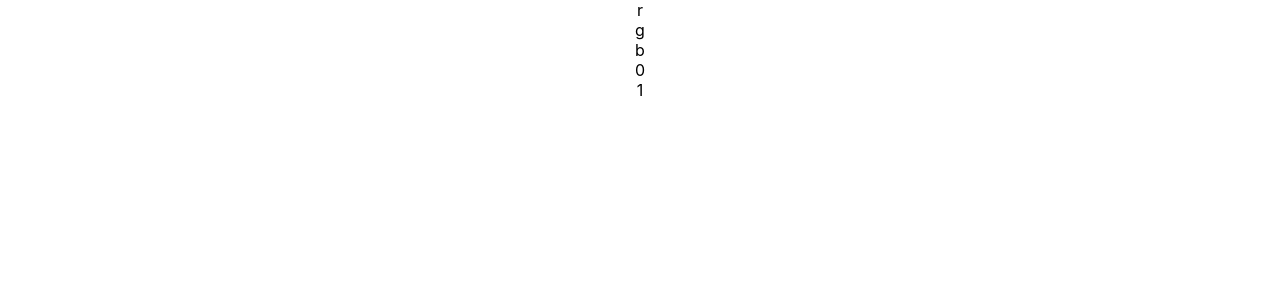
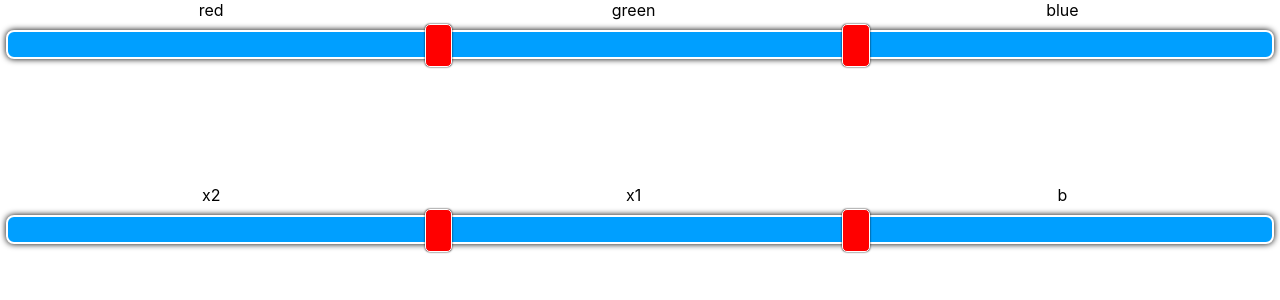
Before and after one commit to TISHARP/attribute-percentage-slider, a React (Create React App) app: page / in a window 1280 px wide. Shown: the top 300 px of the page. Built offline with nearby package versions, Linux system fonts and the light colour scheme.

Commit message:
Added Initial styling to display the labels and create a fillable slider.

```diff
--- a/package.json
+++ b/package.json
@@ -13,6 +13,7 @@
     "react": "^18.3.1",
     "react-dom": "^18.3.1",
     "react-scripts": "5.0.1",
+    "sass": "^1.77.6",
     "typescript": "^4.9.5",
     "web-vitals": "^2.1.4"
   },
--- a/src/App.tsx
+++ b/src/App.tsx
@@ -2,7 +2,7 @@ import React, { useState } from 'react';
 import logo from './logo.svg';
 import './App.css';
 import Slider from './components/Slider/Slider';
-import { colorExample, colorParams } from './utils/data';
+import { colorExample, colorParams, weightedGraphExample } from './utils/data';
 
 function App() {
   const [rgbAttr, setRGBAttr] = useState(colorExample);
@@ -10,6 +10,8 @@ function App() {
   return (
     <div className="App">
       <Slider value={rgbAttr} />
+      <div style={{height: 120}} />
+      <Slider value={weightedGraphExample} />
     </div>
   );
 }
--- /dev/null
+++ b/src/components/Slider/Slider.scss
@@ -0,0 +1,35 @@
+.sharp-attribute-slider{
+    & .slider-titles{
+        position: relative;
+        height: 1.5em;
+        & .slider-segment-title{
+            position: absolute;
+            top: 0;
+            left: var(--left, 1%);
+            transform: translate(-50%);
+        }
+    }
+    & .slider-colored-tube{
+        background-color: var(--color, #009fff);
+        height: var(--height, 25px);
+        width: calc(var(--width, 100%) - 16px);
+        position: relative;
+        border-radius: 8px;
+        border: 2px solid white;
+        box-shadow: 0 0 6px black;
+        margin: 6px;
+        & .slider-pin{
+            top: -8px;
+            left: var(--left, 0px);
+            position: absolute;
+            width: 2%;
+            min-width: 10px;
+            height: calc(var(--height, 25px) + 16px);
+            background-color: red;
+            border-radius: 5px;
+            border: 1px solid white;
+            box-shadow: 0 0 2px black;
+            /*transform: translate(var(--left));*/
+        }
+    }
+}
--- a/src/components/Slider/Slider.tsx
+++ b/src/components/Slider/Slider.tsx
@@ -1,8 +1,10 @@
+import { DragEvent } from "react";
 import { AttributeSliderProps } from "./@types";
+import "./Slider.scss";
 
 const Slider = ({value,minVal=5,className='',step=1,onChange=()=>{}}: AttributeSliderProps) => {
     const oKeys = Object.keys(value);
-    if(oKeys.length==1){
+    if(oKeys.length===1){
         return (
             <div className={'sharp-attribute-slider-error '+(className)}>
                 <p>Value must have at least 2 labels!!!</p>
@@ -15,20 +17,28 @@ const Slider = ({value,minVal=5,className='',step=1,onChange=()=>{}}: AttributeS
         cur+=value[oKeys[i]];
         pinLocs.push(cur);
     }
+    let textLabelLocs = [0, ...pinLocs, 1];
+    console.log(textLabelLocs);
+
+    const handleDrag = (idx:number) => (e:DragEvent) => {
+        console.log(e);
+        console.log("X: " + e.clientX + " | Y: " + e.clientY)
+    }
+
     return (
         <div className={'sharp-attribute-slider '+(className)}>
             <div className="slider-titles">
-                {oKeys.map((vkey)=>(
-                    <div className={'slider-segment-title'} key={vkey}>
+                {oKeys.map((vkey,i)=>(
+                    <div className={'slider-segment-title'} key={vkey} style={{'--left': (100*(textLabelLocs[i+1]+textLabelLocs[i])/2)+"%"} as any}>
                         <span>{vkey}</span>
                     </div>
                 ))}
             </div>
             <div className={'slider-colored-tube'}>
                 {pinLocs.map((v,i)=>(
-                    <div className={'slider-pin'} key={oKeys[i]+"-"+oKeys[i+1]} style={{'--left': (v*100)+'%'} as any}>
+                    <div draggable onDrag={handleDrag(i)} className={'slider-pin'} key={oKeys[i]+"-"+oKeys[i+1]} style={{'--left': (v*100)+'%'} as any}>
                         <div>
-                            {i}
+
                         </div>
                     </div>
                 ))}
--- a/src/utils/data.ts
+++ b/src/utils/data.ts
@@ -3,9 +3,9 @@ export const colorParams = {
     opacity: 1
 }
 export const colorExample = {
-    'r': 0.33,
-    'g': 0.33,
-    'b': 0.34,
+    'red': 0.33,
+    'green': 0.33,
+    'blue': 0.34,
 }
 
 export const weightedParams = {
```
Also changed, not shown: 1 other file (tests, documents, lock files or other folders).
